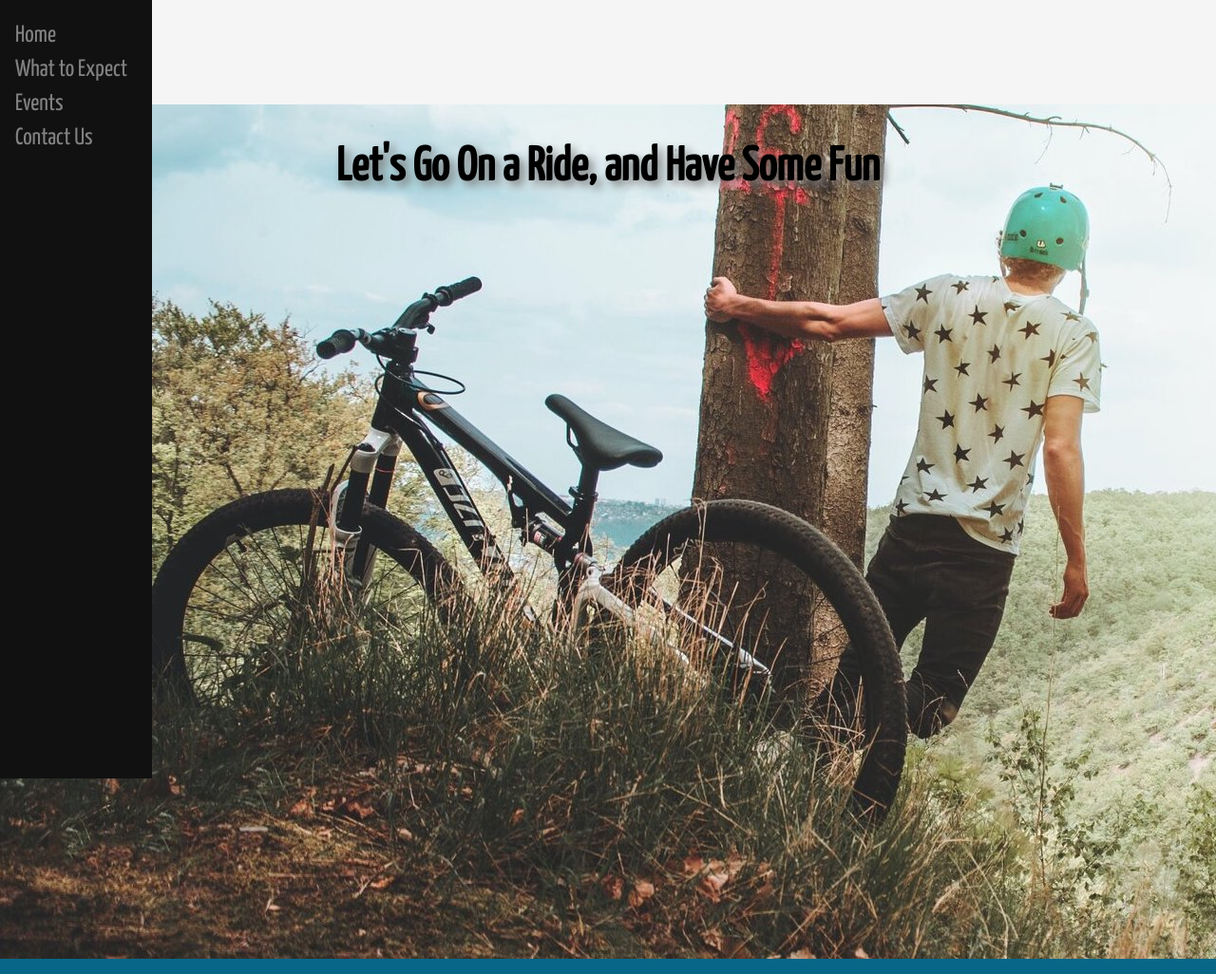
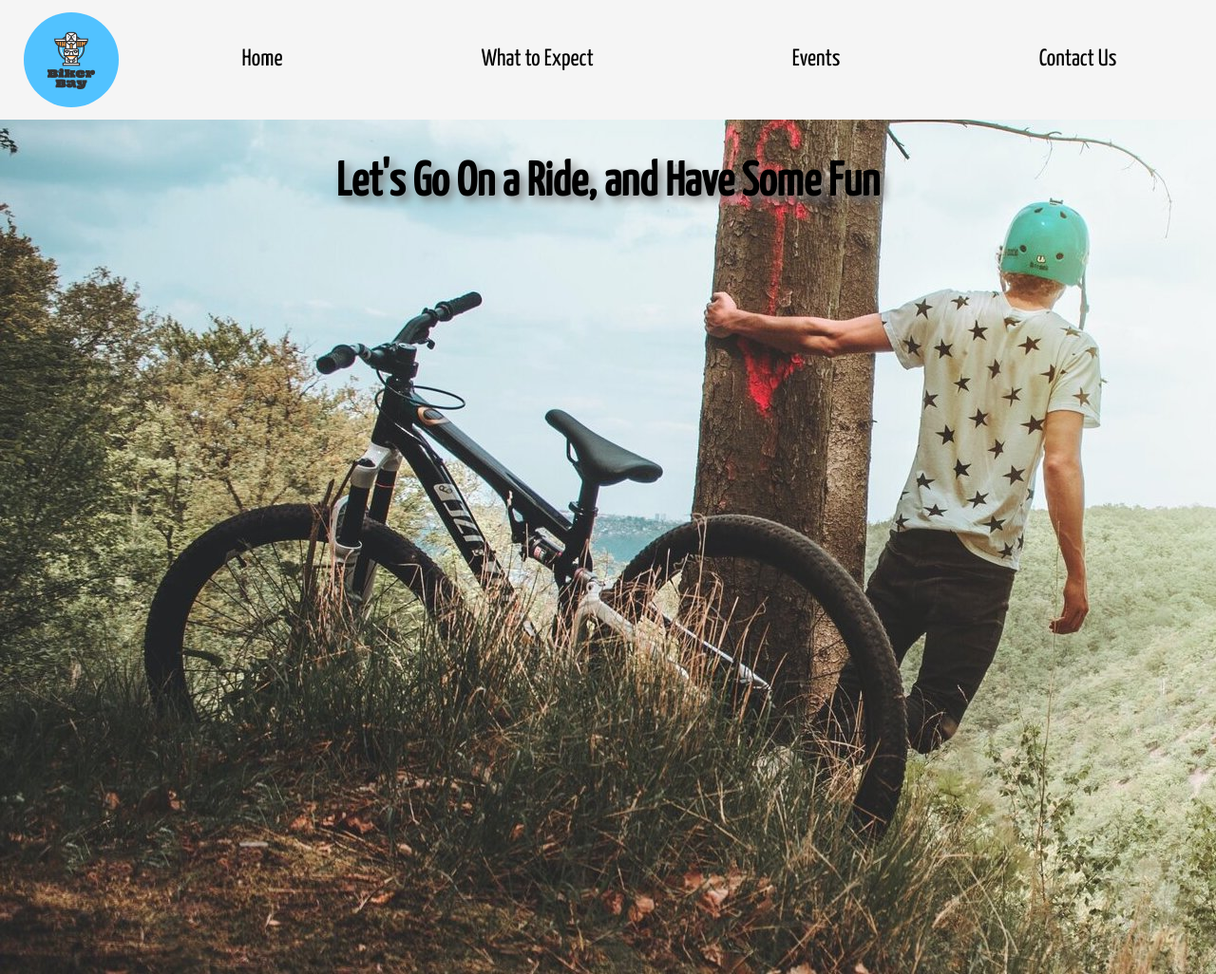
Before and after one commit to Sk1nnyJimmy/wdd130, a plain HTML site: page bikerbay/index.html in a window 1280 px wide. Shown: the top 1026 px of the page at 95% size. Drawn offline with Linux system fonts and the light colour scheme.

```diff
--- a/bikerbay/index.html
+++ b/bikerbay/index.html
@@ -15,7 +15,7 @@
             <a id="logo_link" href="index.html">
                 <img class="logo" src="images/bikerbaylogo.png" alt="Biker Bay Logo">
             </a>
-            <nav class="sidenav">
+            <nav>
                 <a href="index.html">Home</a>
                 <a href="whattoexpect.html">What to Expect</a>
                 <a href="events.html">Events</a>
@@ -52,6 +52,7 @@
         <footer>
             <p>Biker Bay &copy; 2022 - Robert Hadley</p>
             <p><a href="contactus.html">Contact Us</a></p>
+            <p><a href="site-plan.html">Site Plan</a></p>
             <div class="social">
                 <a href="https://facebook.com" target="_blank">
                     <img src="images/facebook.png" alt="fb icon">
--- a/bikerbay/styles/style.css
+++ b/bikerbay/styles/style.css
@@ -54,38 +54,23 @@
     align-self: center;
 }
 
-.sidenav {
-    height: 100%; /* Full-height: remove this if you want "auto" height */
-    width: 160px; /* Set the width of the sidebar */
-    position: fixed; /* Fixed Sidebar (stay in place on scroll) */
-    z-index: 1; /* Stay on top */
-    top: 0; /* Stay at the top */
-    left: 0;
-    background-color: #111; /* Black */
-    overflow-x: hidden; /* Disable horizontal scroll */
-    padding-top: 20px;
+nav {
+    display: flex;
+    justify-content: space-around;
 }
 
-.sidenav a {
-    padding: 6px 8px 6px 16px;
+nav a {
+    text-align: center;
+    color: black;
     text-decoration: none;
     font-size: 25px;
-    color: #818181;
-    display: block;
+    padding: 50px;
+    border:1px solid transparent;
+    border-radius:2px 2px 0 0;
 }
 
-.sidenav a:hover {
-    color: #f1f1f1;
-}
-
-.main {
-    margin-left: 160px; /* Same as the width of the sidebar */
-    padding: 0px 10px;
-}
-
-@media screen and (max-height: 450px) {
-    .sidenav {padding-top: 15px;}
-    .sidenav a {font-size: 18px;}
+nav a:hover {
+    color:#dd1c1a;
 }
 
 #hero {
```
